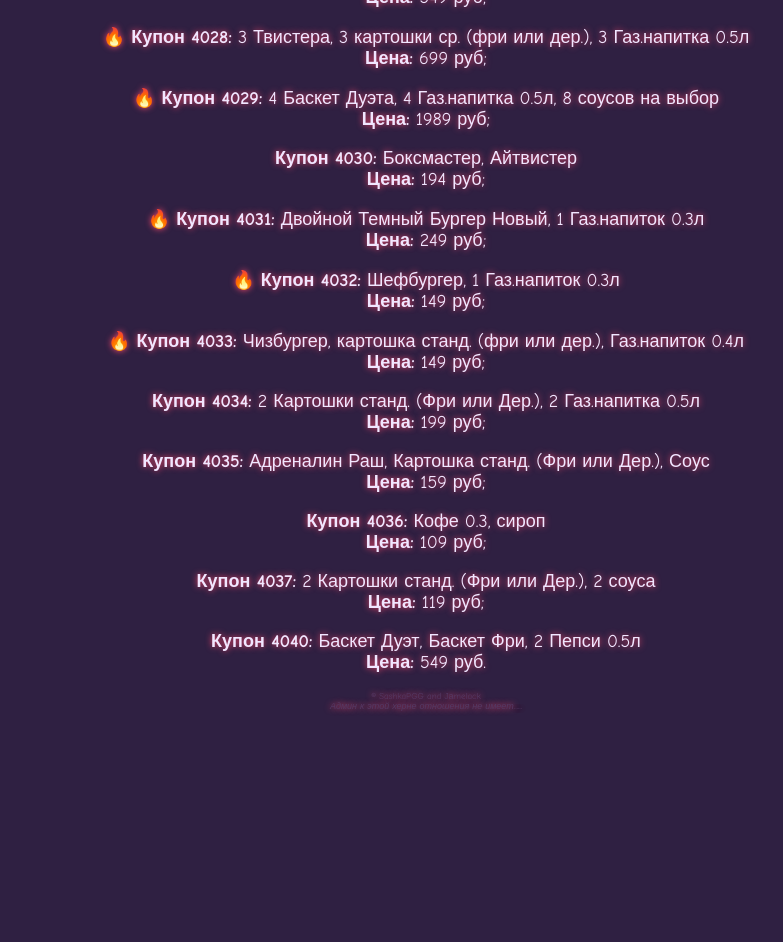
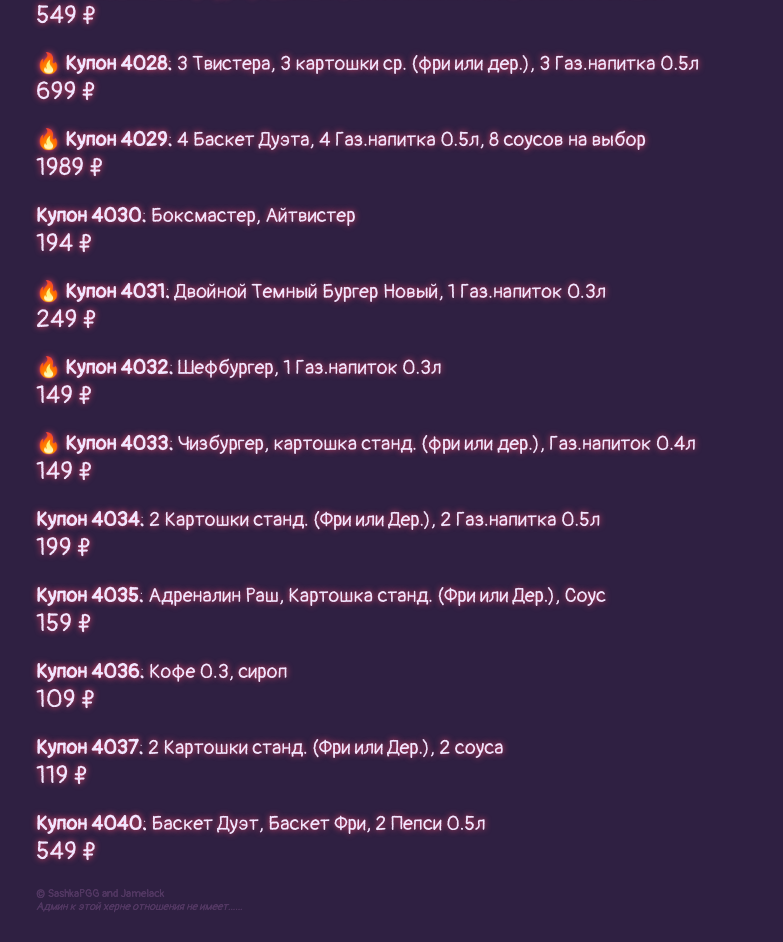
Before and after one commit to jamilack11/eda_nochevka, a plain HTML site: page index.html in a window 1280 px wide. Shown: the part 237-1179 px from the top of the page, without its empty margins (214-997 px from the left). Before the commit the page ends 982 px from the top, so only its background shows below. Drawn offline with Linux system fonts and the light colour scheme.

Commit message:
Fixed 404, migrated to styles.css, fixed copyright, changed global font

```diff
--- a/index.html
+++ b/index.html
@@ -1,30 +1,47 @@
 <!DOCTYPE html>
 <html>
+
 <head>
-<meta http-equiv="Content-Type" content="text/html; charset=utf-8">
-<meta name="viewport" content="width=device-width, initial-scale=1.0, minimum-scale=1.0, maximum-scale=1.0, user-scalable=no">
-<title>🍗 Купоны KFC</title>
+    <meta http-equiv="Content-Type" content="text/html; charset=utf-8">
+    <meta name="viewport" content="width=device-width, initial-scale=1.0, minimum-scale=1.0, maximum-scale=1.0, user-scalable=no">
+    <title>🍗 Купоны KFC</title>
 </head>
-<link rel="stylesheet" type="text/css" href="style.css"/>
-<center><body id="article">
-<h1><a style="color: #F1E6FF; text-decoration: none" href="/">ночёвка.org</a></h1>
-<h1 dir="auto">🍗 Купоны KFC</h1>
-<div dir="auto">
-  <i>Купоны работают в терминалах.</i></p>
-  <!--<p><a href="http://nuton.cc/gxD1NA">⚠️ Купон не сработал!</a></p><p><a href="http://nuton.cc/Y5twgA">Список жалоб</a></p>-->
- <p><strong>Купон 4027:</strong> 2 Шефбургера Делюкс, 2 Газ.напитка 0.5л, Байтсы большие<br><strong>Цена:</strong> 549 руб;</p>
-<p>🔥 <strong>Купон 4028:</strong> 3 Твистера, 3 картошки ср. (фри или дер.), 3 Газ.напитка 0.5л<br><strong>Цена:</strong> 699 руб;</p>
-<p>🔥 <strong>Купон 4029:</strong> 4 Баскет Дуэта, 4 Газ.напитка 0.5л, 8 соусов на выбор<br><strong>Цена:</strong> 1989 руб;</p>
-<p><strong>Купон 4030:</strong> Боксмастер, Айтвистер<br><strong>Цена:</strong> 194 руб;</p>
-<p>🔥 <strong>Купон 4031:</strong> Двойной Темный Бургер Новый, 1 Газ.напиток 0.3л<br><strong>Цена:</strong> 249 руб;</p>
-<p>🔥 <strong>Купон 4032:</strong> Шефбургер, 1 Газ.напиток 0.3л<br><strong>Цена:</strong> 149 руб;</p>
-<p>🔥 <strong>Купон 4033:</strong> Чизбургер, картошка станд. (фри или дер.), Газ.напиток 0.4л<br><strong>Цена:</strong> 149 руб;</p>
-<p><strong>Купон 4034:</strong> 2 Картошки станд. (Фри или Дер.), 2 Газ.напитка 0.5л<br><strong>Цена:</strong> 199 руб;</p>
-<p><strong>Купон 4035:</strong> Адреналин Раш, Картошка станд. (Фри или Дер.), Соус<br><strong>Цена:</strong> 159 руб;</p>
-<p><strong>Купон 4036:</strong> Кофе 0.3, сироп<br><strong>Цена:</strong> 109 руб;</p>
-<p><strong>Купон 4037:</strong> 2 Картошки станд. (Фри или Дер.), 2 соуса<br><strong>Цена:</strong> 119 руб;</p>
-<p><strong>Купон 4040:</strong> Баскет Дуэт, Баскет Фри, 2 Пепси 0.5л<br><strong>Цена:</strong> 549 руб.</p>
-</div></body>
-<p style="color:#543964; font-size:9px;">© SashkaPGG and Jаmelack<br><i>Админ к этой херне отношения не имеет......</i></p>
-</center>
+<link rel="stylesheet" type="text/css" href="style.css" />
+
+<body id="article">
+    <h1 style="margin-bottom: 0;"><a href="/" id="aheader">kfc.ночёвка.org</a></h1>
+    <h2 style="margin-top: 0; margin-bottom: 12px;">🍗 Купоны KFC</h2>
+    <div>
+        <i id="addinf">Купоны работают в терминалах.<br>Сроки действия: 07.11.19 – 02.03.20</i></p>
+        <hr style="color: #543964">
+        <!--<p><a href="http://nuton.cc/gxD1NA">⚠️ Купон не сработал!</a></p><p><a href="http://nuton.cc/Y5twgA">Список жалоб</a></p>-->
+        <p><strong>Купон 4027:</strong> 2 Шефбургера Делюкс, 2 Газ.напитка 0.5л, Байтсы большие
+            <br><span id="price">549 ₽</span></p>
+        <p>🔥 <strong>Купон 4028:</strong> 3 Твистера, 3 картошки ср. (фри или дер.), 3 Газ.напитка 0.5л
+            <br><span id="price">699 ₽</span></p>
+        <p>🔥 <strong>Купон 4029:</strong> 4 Баскет Дуэта, 4 Газ.напитка 0.5л, 8 соусов на выбор
+            <br><span id="price">1989 ₽</span></p>
+        <p><strong>Купон 4030:</strong> Боксмастер, Айтвистер
+            <br><span id="price">194 ₽</span></p>
+        <p>🔥 <strong>Купон 4031:</strong> Двойной Темный Бургер Новый, 1 Газ.напиток 0.3л
+            <br><span id="price">249 ₽</span></p>
+        <p>🔥 <strong>Купон 4032:</strong> Шефбургер, 1 Газ.напиток 0.3л
+            <br><span id="price">149 ₽</span></p>
+        <p>🔥 <strong>Купон 4033:</strong> Чизбургер, картошка станд. (фри или дер.), Газ.напиток 0.4л
+            <br><span id="price">149 ₽</span></p>
+        <p><strong>Купон 4034:</strong> 2 Картошки станд. (Фри или Дер.), 2 Газ.напитка 0.5л
+            <br><span id="price">199 ₽</span></p>
+        <p><strong>Купон 4035:</strong> Адреналин Раш, Картошка станд. (Фри или Дер.), Соус
+            <br><span id="price">159 ₽</span></p>
+        <p><strong>Купон 4036:</strong> Кофе 0.3, сироп
+            <br><span id="price">109 ₽</span></p>
+        <p><strong>Купон 4037:</strong> 2 Картошки станд. (Фри или Дер.), 2 соуса
+            <br><span id="price">119 ₽</span></p>
+        <p><strong>Купон 4040:</strong> Баскет Дуэт, Баскет Фри, 2 Пепси 0.5л
+            <br><span id="price">549 ₽</span></p>
+    </div>
+</body>
+<p id="copyright">© SashkaPGG and Jаmelack
+    <br><i>Админ к этой херне отношения не имеет......</i></p>
+
 </html>
--- a/style.css
+++ b/style.css
@@ -1,12 +1,12 @@
 @charset "utf-8";
+@import url('https://fonts.googleapis.com/css?family=Pangolin&display=swap&subset=cyrillic');
 
 body {
-	font-family: "Comic Sans", "Comic Sans MS", "Chalkboard", "ChalkboardSE-Regular", sans-serif;
-	font-size: 18px;
+    font-family: 'Pangolin', cursive;
+	font-size: 20px;
 	text-shadow: 0 0 6px #ff496c;
 	color: #F1E6FF;
 	background-color: #2f2042;
-	margin: 25px;
 }
 
 h1 {font-size: 32px}
@@ -15,5 +15,21 @@
 #article {
 	max-width: 780px;
 	margin: 0 auto;
-	padding: 25px;
+	padding: 18px;
+	text-align: justify
 }
+#aheader {
+	color: #F1E6FF;
+	text-decoration: none
+}
+#addinf {
+	font-size: 17px
+}
+#price {
+	font-size: 125%
+}
+#copyright {
+	color: #543964;
+	font-size: 11px;
+	text-shadow: 0 0 0 !important
+}
```
Also changed, not shown: 404.html (+11 -8 lines).
